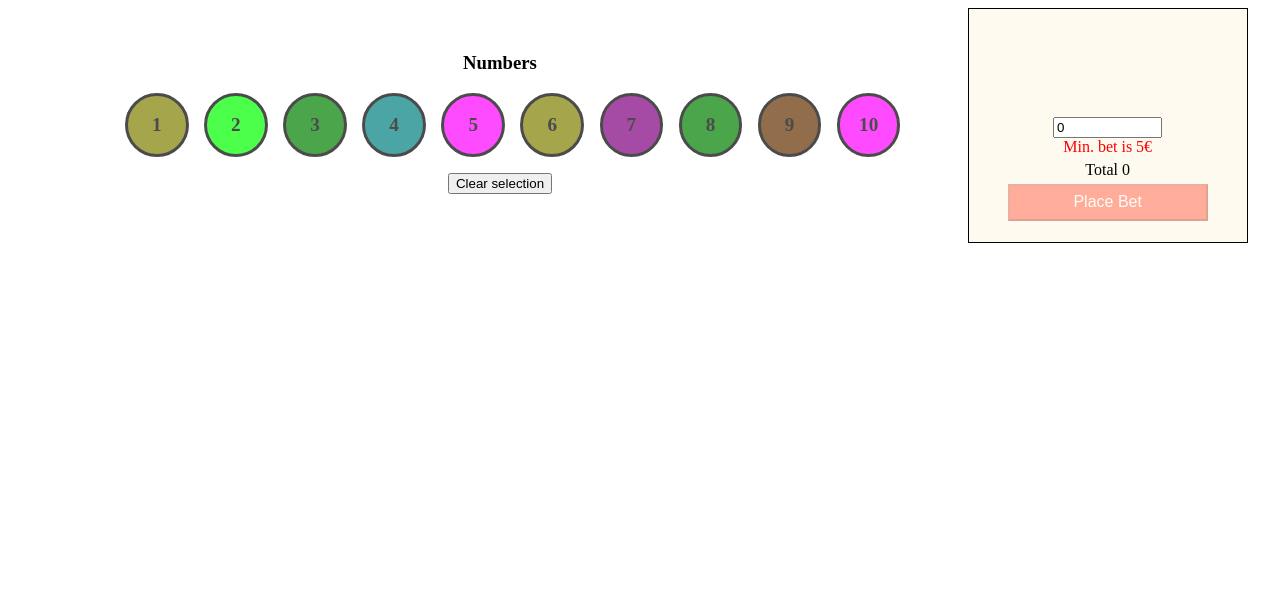
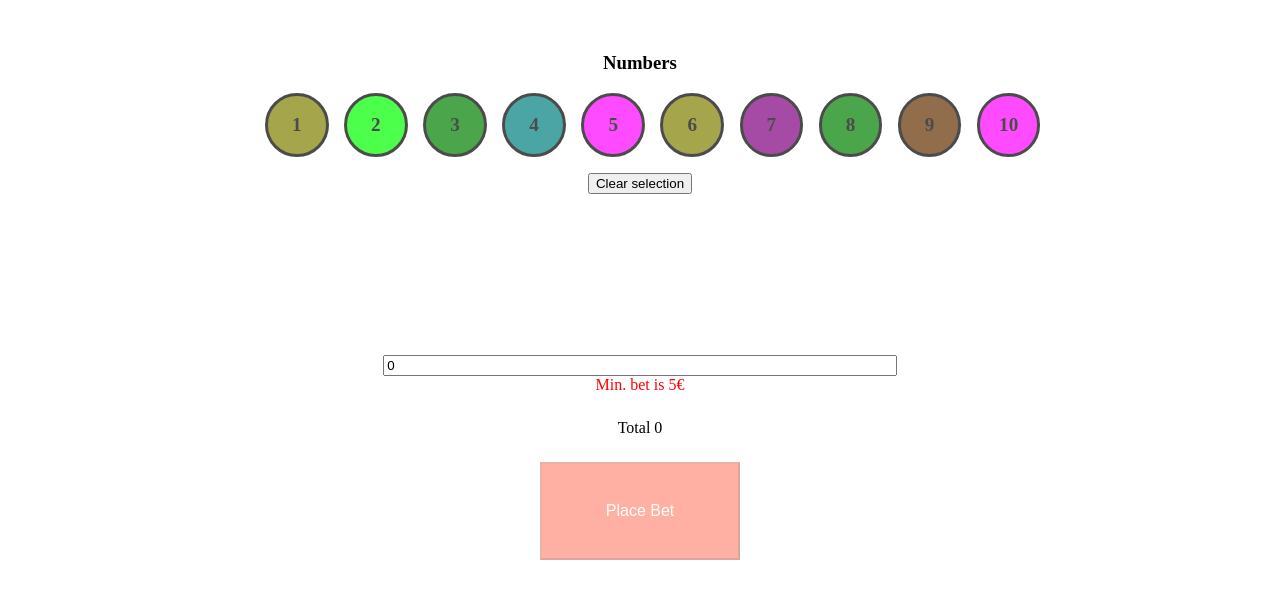
Before and after one commit to adrian37777/Golden-Race, an Angular app: page / in a window 1280 px wide. Shown: the top 598 px of the page. Built offline with nearby package versions, Linux system fonts and the light colour scheme.

Commit message:
Update bet-slip.component.html

```diff
--- a/src/app/components/bet-slip/bet-slip.component.html
+++ b/src/app/components/bet-slip/bet-slip.component.html
@@ -1,4 +1,4 @@
-<div class="left-display">
+<div class="right-display">
   <div class="ballscontainer">
     <li
       *ngFor="let ball of selectedBalls; trackBy: trackByfn"
```
